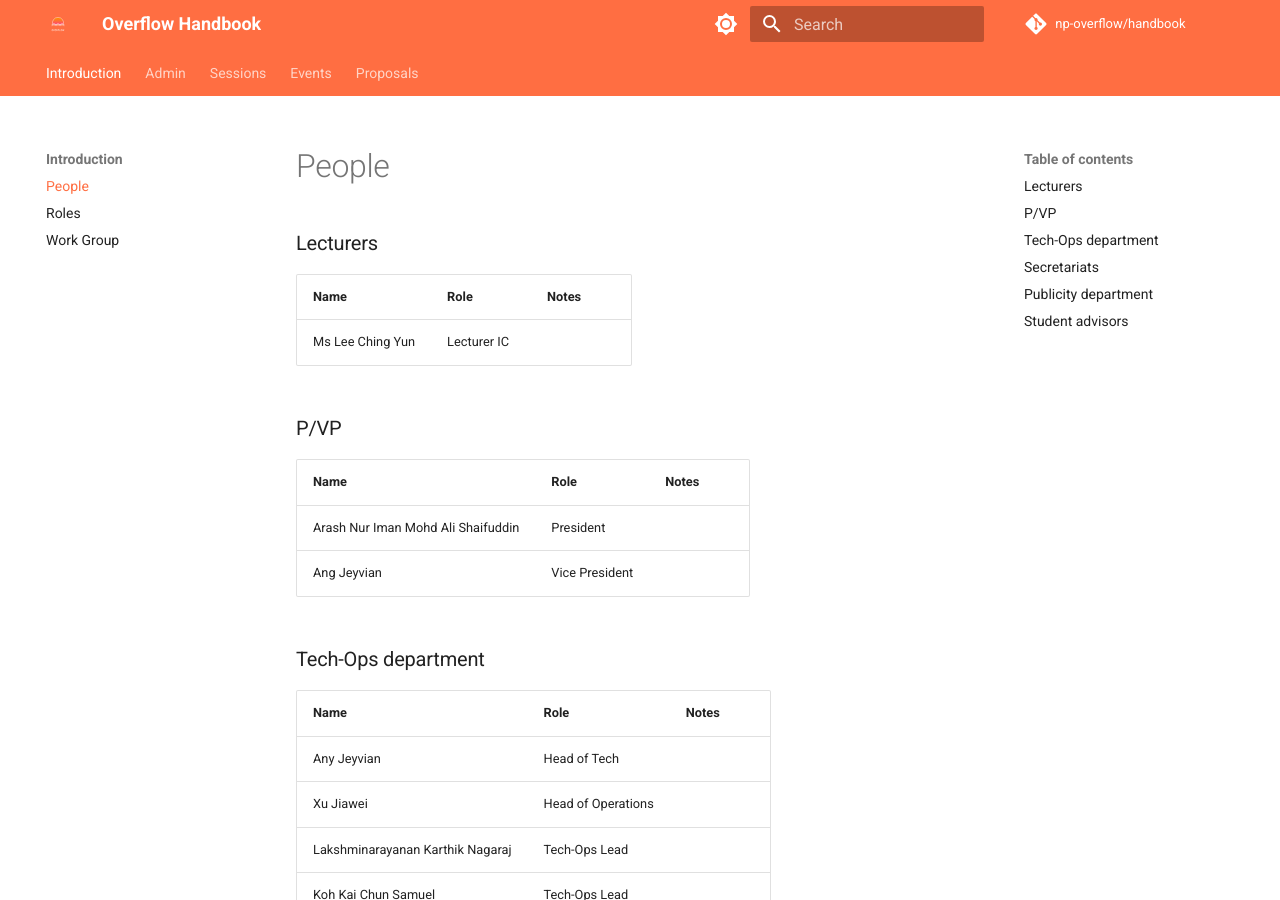
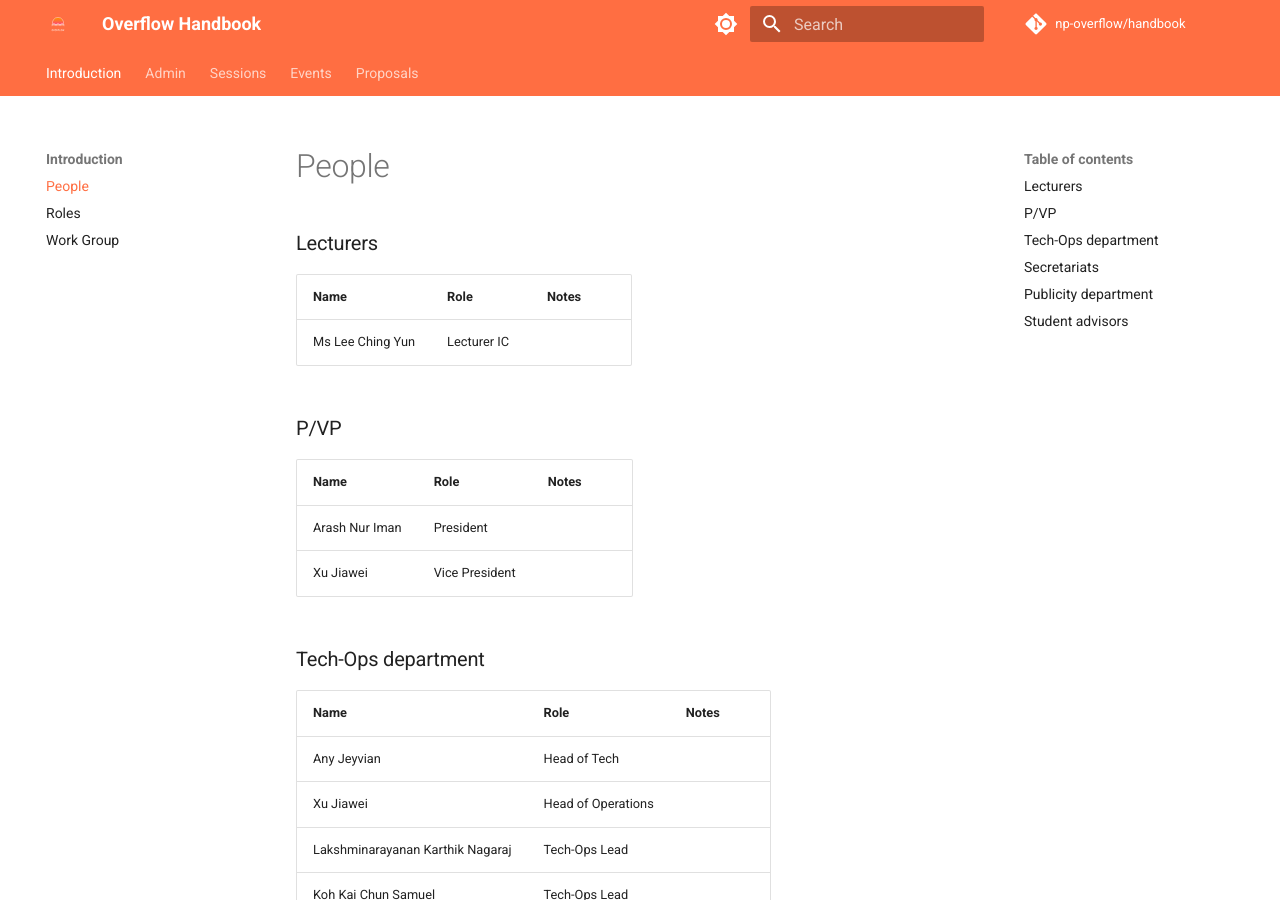
Before and after one commit to np-overflow/handbook, an MkDocs documentation site: the page built from docs/introduction/people.md, in a window 1280 px wide and 900 px high. Built offline with MkDocs 1.6.1 and Material for MkDocs 9.7.7, drawn with Linux system fonts in a browser that asks for light colours; comment, search, counter and statistics services are not loaded.

Commit message:
feat: update people.md

```diff
--- a/docs/introduction/people.md
+++ b/docs/introduction/people.md
@@ -10,8 +10,8 @@
 
 | Name                               | Role           | Notes |
 | ---------------------------------- | -------------- | ----- |
-| Arash Nur Iman Mohd Ali Shaifuddin | President      |       |
-| Ang Jeyvian                        | Vice President |       |
+| Arash Nur Iman                     | President      |       |
+| Xu Jiawei                          | Vice President |       |
 
 ### Tech-Ops department
 
```
